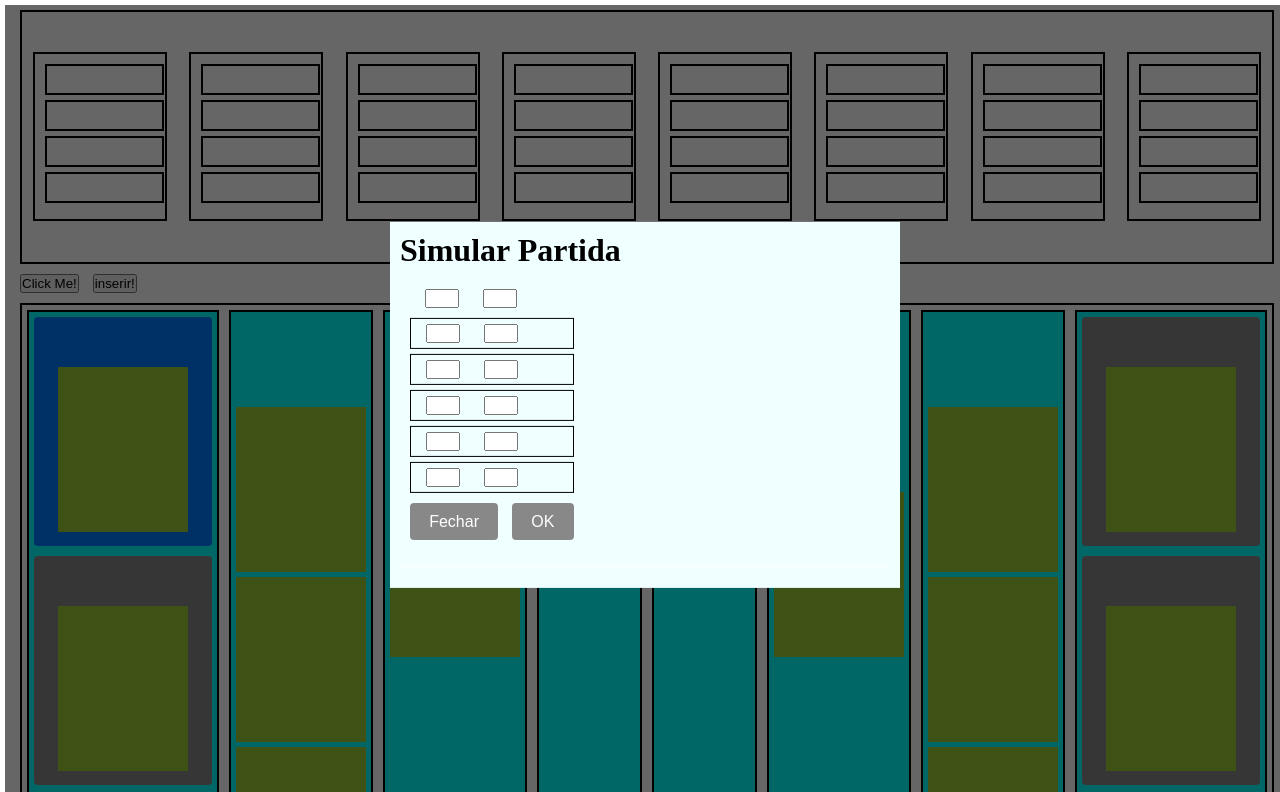
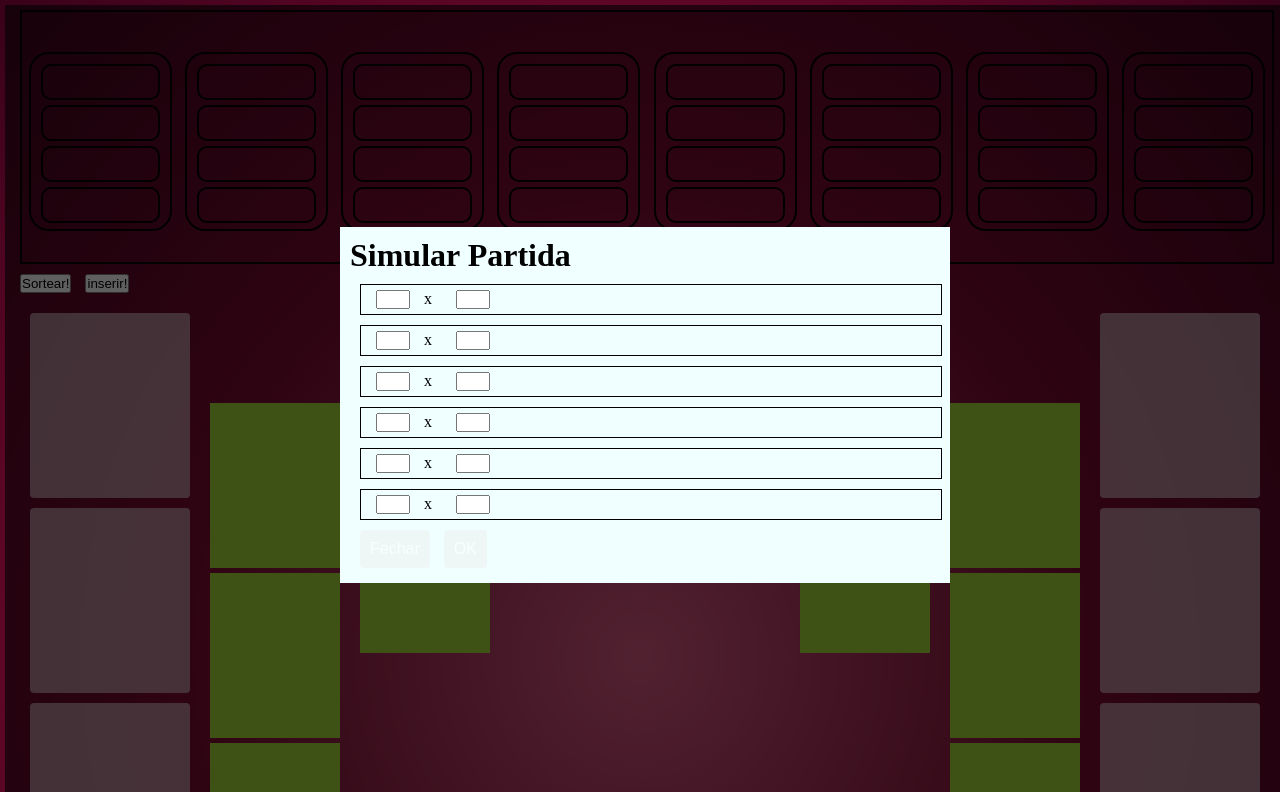
Before and after one commit to LucasSoares2810/Chellenge_Word_Cup, a plain HTML site: page index.html in a window 1280 px wide. Both pictures are taken after a click on the button 123 px from the left and 431 px from the top of the page. Shown: the top 792 px of the page. Drawn offline with Linux system fonts and the light colour scheme; no server answers.

Commit message:
ajustando com CSS

```diff
--- a/css/style.css
+++ b/css/style.css
@@ -2,6 +2,11 @@
     margin: 5px;
     padding: 0;
 }
+
+body{
+    background-image: radial-gradient(rgba(204, 84, 122), rgba(119, 9, 46), rgba(56, 2, 25));
+}
+
 
 
 /* CSS DA PARTE DO SORTEIO */
@@ -20,28 +25,29 @@
 
     display: flex;
     flex-direction: column;
-    width: 130px;
-    height: 165px;
+    width: 139px;
+    height: 175px;
     border: 2px solid black;
     margin-left: auto;
     margin-right: auto;
     margin-top: 40px;
+    border-radius: 20px;
 
 }
 
 .equipes{
     width: 115px;
-    height: 27px;
+    height: 32px;
     border: 2px solid black;
+    border-radius: 10px;
 }
 
 /* CSS DA PARTE DO CHAVEAMENTO */
 
 .chaveamento{
     display: flex;
-    border: 2px solid black;
     width: 100%;
-    height: 900px;
+    height: 1000px;
 }
 
 .coluna{
@@ -49,8 +55,7 @@
     width: 100%;
     height: 98%;
     margin: 5px;
-    background-color: aqua;
-    border: 2px solid black;
+
 }
 
 .lateral1{
@@ -58,8 +63,9 @@
     flex-direction: column;
     width: 130px;
     height: 165px;
-    background-color: yellowgreen;
-    margin-top: 40px;
+    color: black;
+    margin-top: auto;
+    margin-bottom: auto;
 }
 
 .lateral2{
@@ -87,12 +93,14 @@
 }
 
 
+
+
 /* CSS DO MODAL*/
 
 button{
 
-    padding: .6rem 1.2rem;
-    background-color: #888;
+    padding: 10px;
+    opacity: 0.5;
     color: #fff;
     border: none;
     border-radius: .25rem;
@@ -100,11 +108,6 @@ button{
     opacity: 0,9;
     font-size: 1rem;
 
-
-}
-
-#openModal{
-    background-color: #007bff;
 
 }
 
@@ -130,20 +133,12 @@ button:hover{
     transform: translate(-50%, -50%);
     z-index: 10;
     background-color: azure;
-    width: 500px;
+    width: 600px;
     max-width: 90%;
     padding: 5px;
     transform: 0.5s;
 }
 
-.modalHeader{
-    display: flex;
-    justify-content: space-between;
-    align-items: center;
-    border-bottom: 1px solid white;
-    margin-bottom: 1rem;
-    padding-bottom: 1rem;
-}
 
 #Modal.hide, #fade.hide{
     z-index: -20;
@@ -157,13 +152,6 @@ button:hover{
 }
 
 
-#grupo1Rodada1{
-    display: inline-block;
-}
-
-.rodada{
-    border: 1px solid black;
-}
 
 .quantity1{
     width: 30px;
@@ -173,3 +161,9 @@ button:hover{
     z-index: -1;
     opacity: 1;
 }
+
+.rodada{
+    display: inline-block;
+    width: 100%;
+    border: 1px solid black;
+}
--- a/index.html
+++ b/index.html
@@ -223,7 +223,7 @@
 
             <!-- BOTÃO DE SORTEIO -->
 
-            <input id="sorteio" type="button"  value="Click Me!">
+            <input id="sorteio" type="button"  value="Sortear!">
             <input id="inserir" type="button"  value="inserir!">
 
 
@@ -275,6 +275,14 @@
                 <div class="coluna">
 
                     <div class="lateral2" id="lateral2">
+
+                        <div class="gropo1Oitvas" >
+                            <span id="1A"></span>
+                        </div>
+
+                        <div id="2B">
+                            <span></span>
+                        </div>
 
                     </div>
 
@@ -396,52 +404,57 @@
 
 
                 <div class="modaBody">
-                    <div class="rodadaGrupo1">
+                    <div class="rodada">
                         <span id="time1Rodada1"></span>
-                        <input type="number" class="quantity1" name="quantity" min="0" >
+                        <input type="number" class="quantity1" id="golTime1Rodada1" name="quantity" min="0" >
+                        <span>x</span>
                         <span id="time2Rodada1"></span>
-                        <input type="number" class="quantity1" name="quantity" min="0" >
+                        <input type="number" class="quantity1" id="golTime2Rodada1" name="quantity" min="0" >
                     </div>
 
                     <div class="rodada">
                         <span id="time3Rodada1"></span>
-                        <input type="number" class="quantity1" name="quantity" min="0" >
+                        <input type="number" class="quantity1" id="golTime3Rodada1" name="quantity" min="0" >
+                        <span>x</span>
                         <span id="time4Rodada1"></span>
-                        <input type="number" class="quantity1" name="quantity" min="0" >
+                        <input type="number" class="quantity1" id="golTime4Rodada1" name="quantity" min="0" >
                     </div>
 
                     <div class="rodada">
                         <span id="time1Rodada2"></span>
-                        <input type="number" class="quantity1" name="quantity" min="0" >
+                        <input type="number" class="quantity1" id="golTime2Rodada2" name="quantity" min="0" >
+                        <span>x</span>
                         <span id="time4Rodada2"></span>
-                        <input type="number" class="quantity1" name="quantity" min="0" >
+                        <input type="number" class="quantity1" id="golTime4Rodada2" name="quantity" min="0" >
                     </div>
 
                     <div class="rodada">
                         <span id="time2Rodada2"></span>
-                        <input type="number" class="quantity1" name="quantity" min="0" >
+                        <input type="number" class="quantity1" id="golTime2Rodada2" name="quantity" min="0" >
+                        <span>x</span>
                         <span id="time3Rodada2"></span>
-                        <input type="number" class="quantity1" name="quantity" min="0" >
+                        <input type="number" class="quantity1" id="golTime3Rodada2" name="quantity" min="0" >
                     </div>
 
                     <div class="rodada">
                         <span id="time1Rodada3"></span>
-                        <input type="number" class="quantity1" name="quantity" min="0" >
+                        <input type="number" class="quantity1" id="golTime1Rodada3" name="quantity" min="0" >
+                        <span>x</span>
                         <span id="time3Rodada3"></span>
-                        <input type="number" class="quantity1" name="quantity" min="0" >
+                        <input type="number" class="quantity1" id="golTime13Rodad3 name="quantity" min="0" >
                     </div>
 
                     <div class="rodada">
                         <span id="time2Rodada3"></span>
-                        <input type="number" class="quantity1" name="quantity" min="0" >
+                        <input type="number" class="quantity1" id="golTime2Rodada3" name="quantity" min="0" >
+                        <span>x</span>
                         <span id="time4Rodada3"></span>
-                        <input type="number" class="quantity1" name="quantity" min="0" >
+                        <input type="number" class="quantity1" id="golTime4Rodada3" name="quantity" min="0" >
                     </div>
 
                     <button id="closeModal">Fechar</button>
                     <button id="partida">OK</button>
                 </div>
-
 
 
             </div>
--- a/js/scripts.js
+++ b/js/scripts.js
@@ -3,6 +3,7 @@ class CopaDoMundo {
 
     constructor(){
         this.nomes = [];
+        this.pontos = [32];
         this.timesInicial = [];
         this.timesObj = [];
 
@@ -53,6 +54,10 @@ class CopaDoMundo {
 
         $('#closeModal').on('click', function(e){
             copaDoMundo.fecharModal();
+        })
+
+        $('#partida').on('click', function(e){
+            copaDoMundo.preOitavas();
         })
     }
 
@@ -179,11 +184,20 @@ class CopaDoMundo {
             }
         }
 
-        console.log(this.nomes);
+    }
+
+    preOitavas(){
+        let golTime1Rodada1 = $('#golTime1Rodada1').val();
+        let golTime2Rodada1 = $('#golTime2Rodada1').val();
+
+        if(golTime1Rodada1 > golTime2Rodada1){
+
+        }
 
     }
 
 }
+
 
 
 // Quando terminar de carregar a pagina, inicia a classe
```
